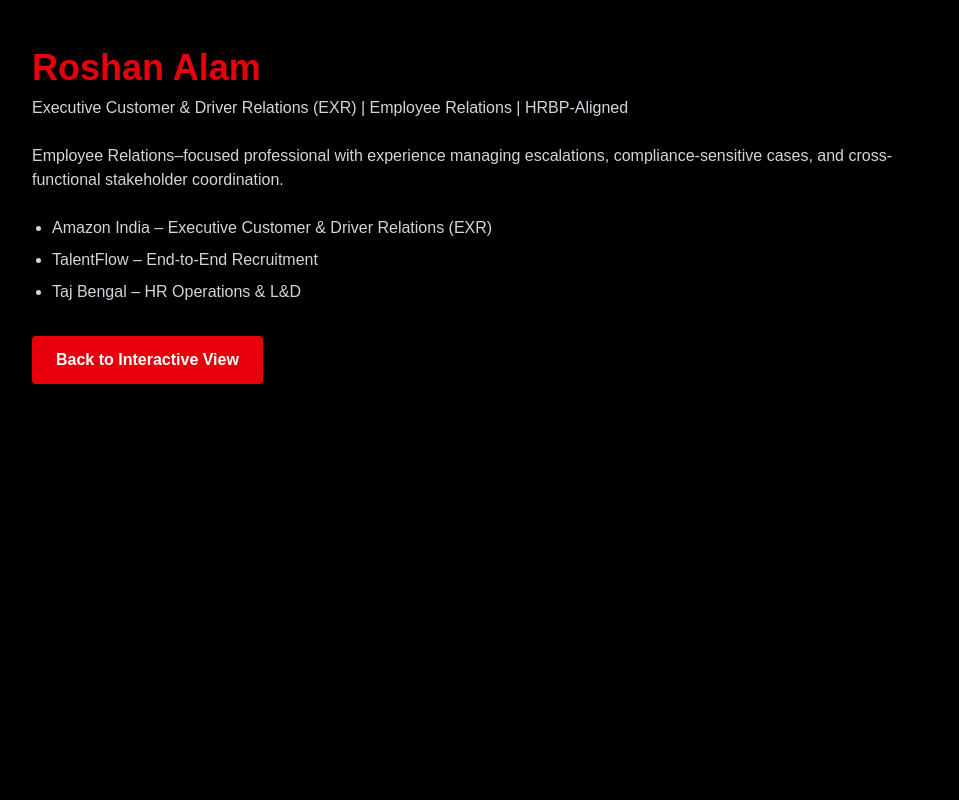
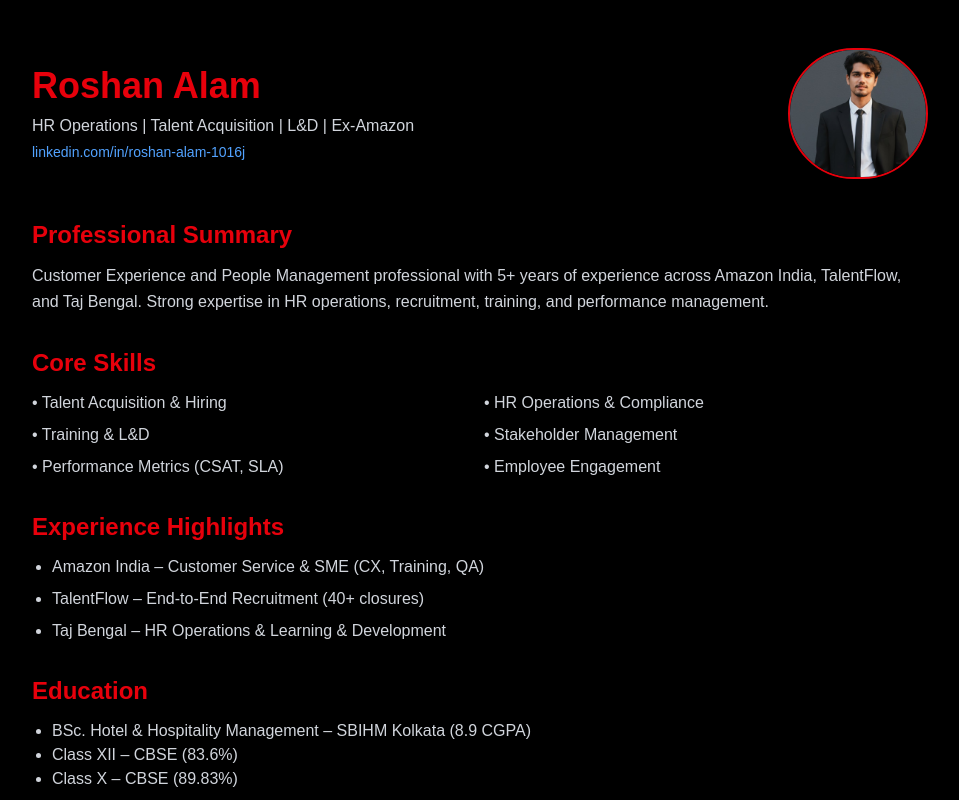
Before and after one commit to Roshan1125896/netflix-resume-roshan, a Next.js app: page / in a window 1280 px wide. Both pictures are taken after a click on the button "Recruiter View". Shown: the top 800 px of the page, without its empty margins (160-1119 px from the left). Built offline with nearby package versions, Linux system fonts and the light colour scheme.

Commit message:
Add recruiter quick summary mode

```diff
--- a/app/page.tsx
+++ b/app/page.tsx
@@ -166,30 +166,100 @@
     }
   }, [recruiterView])
 
-  /* ================= RECRUITER VIEW ================= */
+  /* ---------------- RECRUITER VIEW ---------------- */
   if (recruiterView) {
     return (
       <main className="bg-black min-h-screen text-white p-6 md:p-12">
         <div className="max-w-4xl mx-auto">
 
-          <h1 className="text-4xl font-extrabold text-red-600 mb-2">
-            Roshan Alam
-          </h1>
-          <p className="text-gray-300 mb-6">
-            Executive Customer & Driver Relations (EXR) | Employee Relations | HRBP-Aligned
-          </p>
+          {/* HEADER */}
+          <div className="flex flex-col md:flex-row items-center justify-between mb-10 gap-6">
+            <div>
+              <h1 className="text-4xl font-extrabold text-red-600">
+                Roshan Alam
+              </h1>
+              <p className="text-gray-300 mt-2">
+                HR Operations | Talent Acquisition | L&D | Ex-Amazon
+              </p>
+              <p className="text-sm text-blue-400 mt-1">
+                linkedin.com/in/roshan-alam-1016j
+              </p>
+            </div>
 
-          <p className="text-gray-300 mb-6">
-            Employee Relations–focused professional with experience managing escalations,
-            compliance-sensitive cases, and cross-functional stakeholder coordination.
-          </p>
+            <Image
+              src="/roshan.jpg"
+              alt="Roshan Alam"
+              width={140}
+              height={140}
+              className="rounded-full border-2 border-red-600"
+            />
+          </div>
 
-          <ul className="list-disc ml-5 text-gray-300 space-y-2 mb-8">
-            <li>Amazon India – Executive Customer & Driver Relations (EXR)</li>
-            <li>TalentFlow – End-to-End Recruitment</li>
-            <li>Taj Bengal – HR Operations & L&D</li>
-          </ul>
+          {/* SUMMARY */}
+          <section className="mb-8">
+            <h2 className="text-2xl font-bold text-red-600 mb-3">
+              Professional Summary
+            </h2>
+            <p className="text-gray-300 leading-relaxed">
+              Customer Experience and People Management professional with 5+ years
+              of experience across Amazon India, TalentFlow, and Taj Bengal.
+              Strong expertise in HR operations, recruitment, training, and
+              performance management.
+            </p>
+          </section>
 
+          {/* SKILLS */}
+          <section className="mb-8">
+            <h2 className="text-2xl font-bold text-red-600 mb-3">
+              Core Skills
+            </h2>
+            <ul className="grid grid-cols-1 md:grid-cols-2 gap-2 text-gray-300">
+              <li>• Talent Acquisition & Hiring</li>
+              <li>• HR Operations & Compliance</li>
+              <li>• Training & L&D</li>
+              <li>• Stakeholder Management</li>
+              <li>• Performance Metrics (CSAT, SLA)</li>
+              <li>• Employee Engagement</li>
+            </ul>
+          </section>
+
+          {/* EXPERIENCE */}
+          <section className="mb-8">
+            <h2 className="text-2xl font-bold text-red-600 mb-3">
+              Experience Highlights
+            </h2>
+            <ul className="list-disc ml-5 text-gray-300 space-y-2">
+              <li>Amazon India – Customer Service & SME (CX, Training, QA)</li>
+              <li>TalentFlow – End-to-End Recruitment (40+ closures)</li>
+              <li>Taj Bengal – HR Operations & Learning & Development</li>
+            </ul>
+          </section>
+
+          {/* EDUCATION */}
+          <section className="mb-8">
+            <h2 className="text-2xl font-bold text-red-600 mb-3">
+              Education
+            </h2>
+            <ul className="list-disc ml-5 text-gray-300">
+              <li>BSc. Hotel & Hospitality Management – SBIHM Kolkata (8.9 CGPA)</li>
+              <li>Class XII – CBSE (83.6%)</li>
+              <li>Class X – CBSE (89.83%)</li>
+            </ul>
+          </section>
+
+          {/* CONTACT */}
+          <section className="mb-10">
+            <h2 className="text-2xl font-bold text-red-600 mb-3">
+              Contact
+            </h2>
+            <p className="text-gray-300">📞 7044467898</p>
+            <p className="text-gray-300">📧 roshan.alam.official@gmail.com</p>
+            <p className="text-gray-300">
+              📍 Khardah, Kolkata – 700117
+            </p>
+          </section>
+
+          {/* BACK BUTTON */}
           <button
             onClick={() => setRecruiterView(false)}
             className="bg-red-600 px-6 py-3 rounded font-semibold"
```
